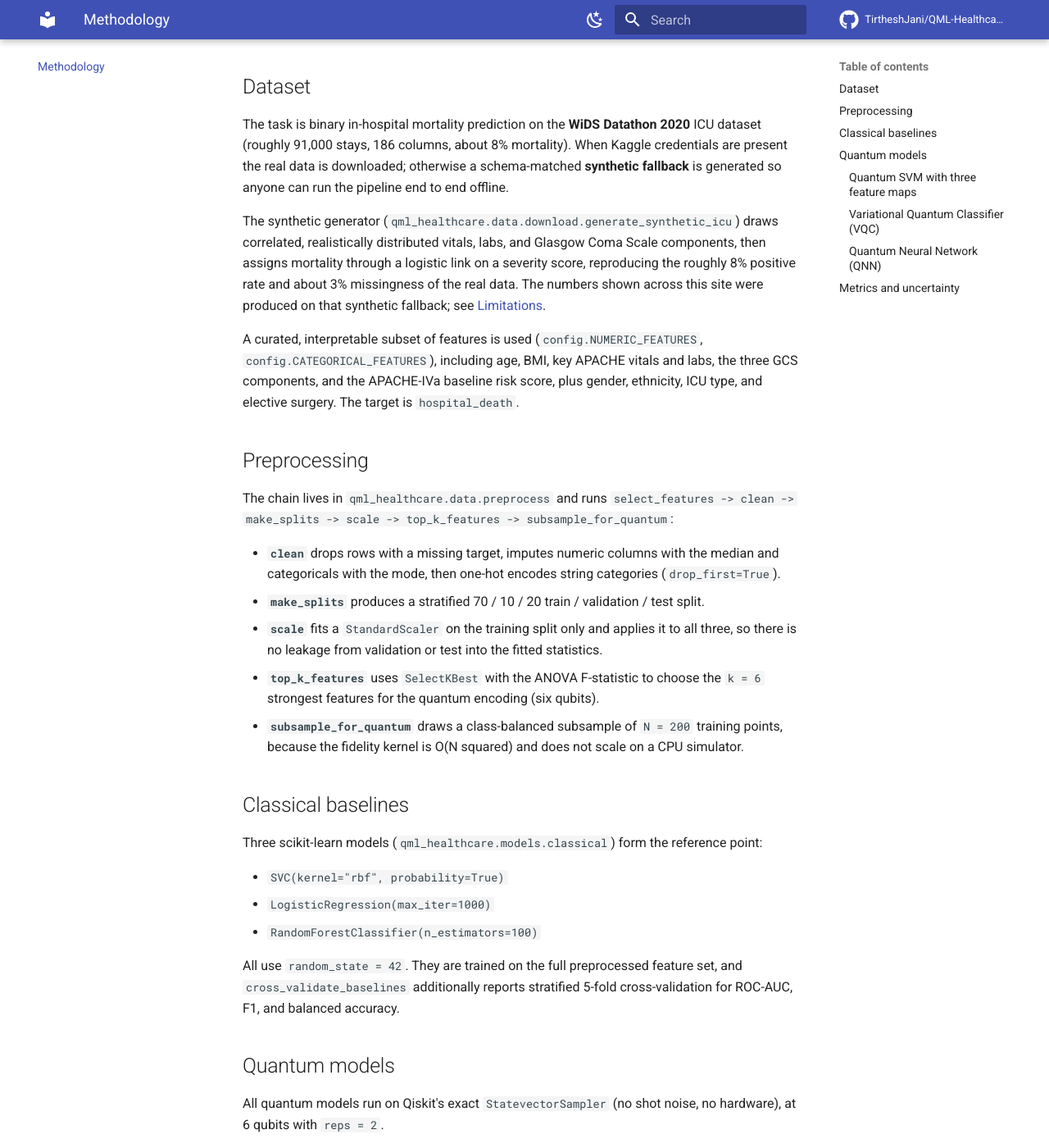
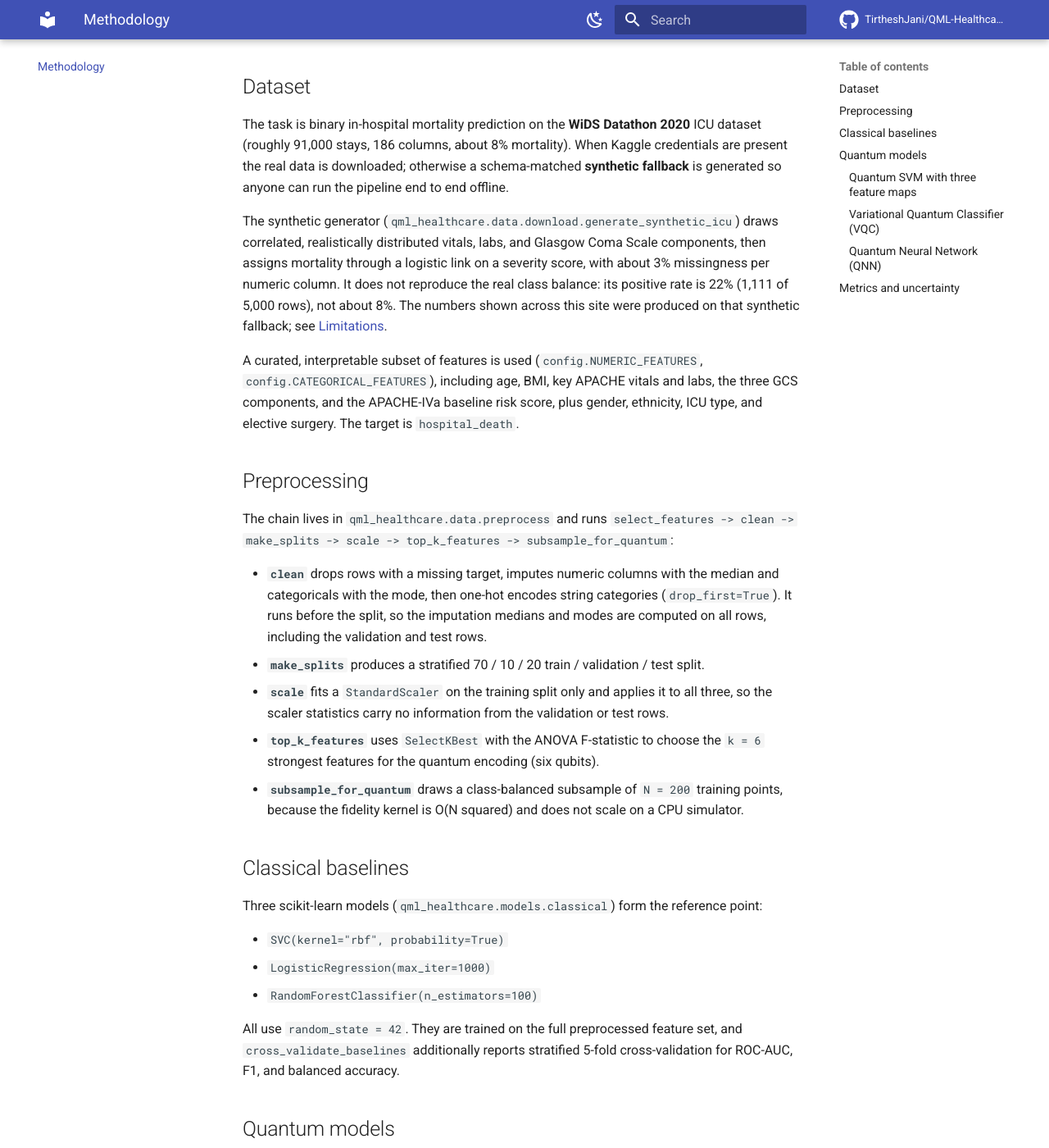
Before and after one commit to TirtheshJani/QML-Healthcare-Diagnostics, an MkDocs documentation site: the page built from docs/methodology.md, in a window 1280 px wide and 1400 px high, scrolled down 231 px. Shown: the whole window at 82% size. Built offline with MkDocs 1.6.1 and Material for MkDocs 9.7.7, drawn with Linux system fonts in a browser that asks for light colours; comment, search, counter and statistics services are not loaded; some of the changed text lies outside the part shown.

Commit message:
docs: label results as synthetic-data results and correct overclaims
Every number on the site comes from the synthetic fallback, but the home
page said the benchmark ran "on the WiDS Datathon 2020 ICU dataset".

- index: say plainly that all results come from the synthetic fallback;
  drop "leakage-free" (clean() imputes medians/modes before the split);
  the slowdown range in results.json is about 34x to 28,700x, not two to
  four orders of magnitude.
- findings: same data statement, note that classical and quantum rows are
  scored on different test rows, same slowdown correction.
- methodology: the synthetic generator is 22% positive (1,111 of 5,000),
  not ~8%; imputation runs on all rows before the split; the custom map's
  CZ gates form a linear chain, not a ring; QSVM kernels use the reference
  Sampler (VQC/QNN use StatevectorSampler) and the QNN feature map uses
  reps=1.
- limitations: state that the two families are trained and scored on
  different rows, so accuracy and PR-AUC have different chance levels;
  replace "the gap is expected to persist" on real data with "not tested".
- download.py: fix the generate_synthetic_icu docstring's ~8% claim.

Co-Authored-By: Claude Opus 5.5 <noreply@anthropic.com>
Claude-Session: https://claude.ai/code/session_01PWSXcyEx8MpeCxMpwDRFHN

```diff
--- a/docs/methodology.md
+++ b/docs/methodology.md
@@ -12,9 +12,10 @@ the pipeline end to end offline.
 
 The synthetic generator (`qml_healthcare.data.download.generate_synthetic_icu`) draws correlated,
 realistically distributed vitals, labs, and Glasgow Coma Scale components, then assigns mortality
-through a logistic link on a severity score, reproducing the roughly 8% positive rate and about 3%
-missingness of the real data. The numbers shown across this site were produced on that synthetic
-fallback; see [Limitations](limitations.md).
+through a logistic link on a severity score, with about 3% missingness per numeric column. It does not
+reproduce the real class balance: its positive rate is 22% (1,111 of 5,000 rows), not about 8%. The
+numbers shown across this site were produced on that synthetic fallback; see
+[Limitations](limitations.md).
 
 A curated, interpretable subset of features is used (`config.NUMERIC_FEATURES`,
 `config.CATEGORICAL_FEATURES`), including age, BMI, key APACHE vitals and labs, the three GCS
@@ -27,10 +28,12 @@ The chain lives in `qml_healthcare.data.preprocess` and runs
 `select_features -> clean -> make_splits -> scale -> top_k_features -> subsample_for_quantum`:
 
 - **`clean`** drops rows with a missing target, imputes numeric columns with the median and
-  categoricals with the mode, then one-hot encodes string categories (`drop_first=True`).
+  categoricals with the mode, then one-hot encodes string categories (`drop_first=True`). It runs
+  before the split, so the imputation medians and modes are computed on all rows, including the
+  validation and test rows.
 - **`make_splits`** produces a stratified 70 / 10 / 20 train / validation / test split.
-- **`scale`** fits a `StandardScaler` on the training split only and applies it to all three, so there
-  is no leakage from validation or test into the fitted statistics.
+- **`scale`** fits a `StandardScaler` on the training split only and applies it to all three, so the
+  scaler statistics carry no information from the validation or test rows.
 - **`top_k_features`** uses `SelectKBest` with the ANOVA F-statistic to choose the `k = 6` strongest
   features for the quantum encoding (six qubits).
 - **`subsample_for_quantum`** draws a class-balanced subsample of `N = 200` training points, because
@@ -50,8 +53,10 @@ and balanced accuracy.
 
 ## Quantum models
 
-All quantum models run on Qiskit's exact `StatevectorSampler` (no shot noise, no hardware), at
-6 qubits with `reps = 2`.
+All quantum models use exact, shot-free simulation (no hardware) at 6 qubits. The VQC and QNN use
+Qiskit's `StatevectorSampler`; the QSVM kernels use the default `ComputeUncompute` fidelity with
+Qiskit's reference `Sampler`. Feature maps and ansatzes use `reps = 2`, except the QNN feature map,
+which uses `reps = 1`.
 
 ### Quantum SVM with three feature maps
 
```
Also changed, not shown: other parts of docs/methodology.md (+2 -1 lines), docs/findings.md (+7 -4 lines), docs/index.md (+8 -6 lines), docs/limitations.md (+9 -2 lines), 1 other file.
